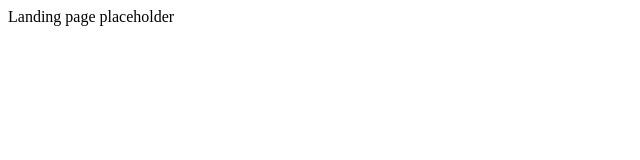
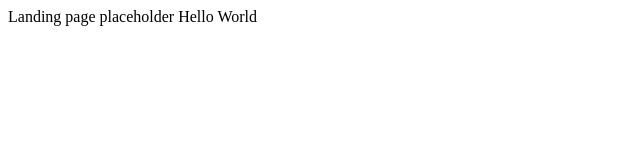
Before and after one commit to CCCproject2026/ccc_project_2026, a Next.js app in the folder main/web/: page / in a window 1280 px wide. Shown: the top 160 px of the page, without its empty margins (0-640 px from the left). Built offline with nearby package versions, Linux system fonts and the light colour scheme.

Commit message:
hello world

```diff
--- a/main/web/src/app/page.tsx
+++ b/main/web/src/app/page.tsx
@@ -1,3 +1,3 @@
 export default function HomePage() {
-  return <main>Landing page placeholder</main>
+  return <main>Landing page placeholder Hello World</main>
 }
```
